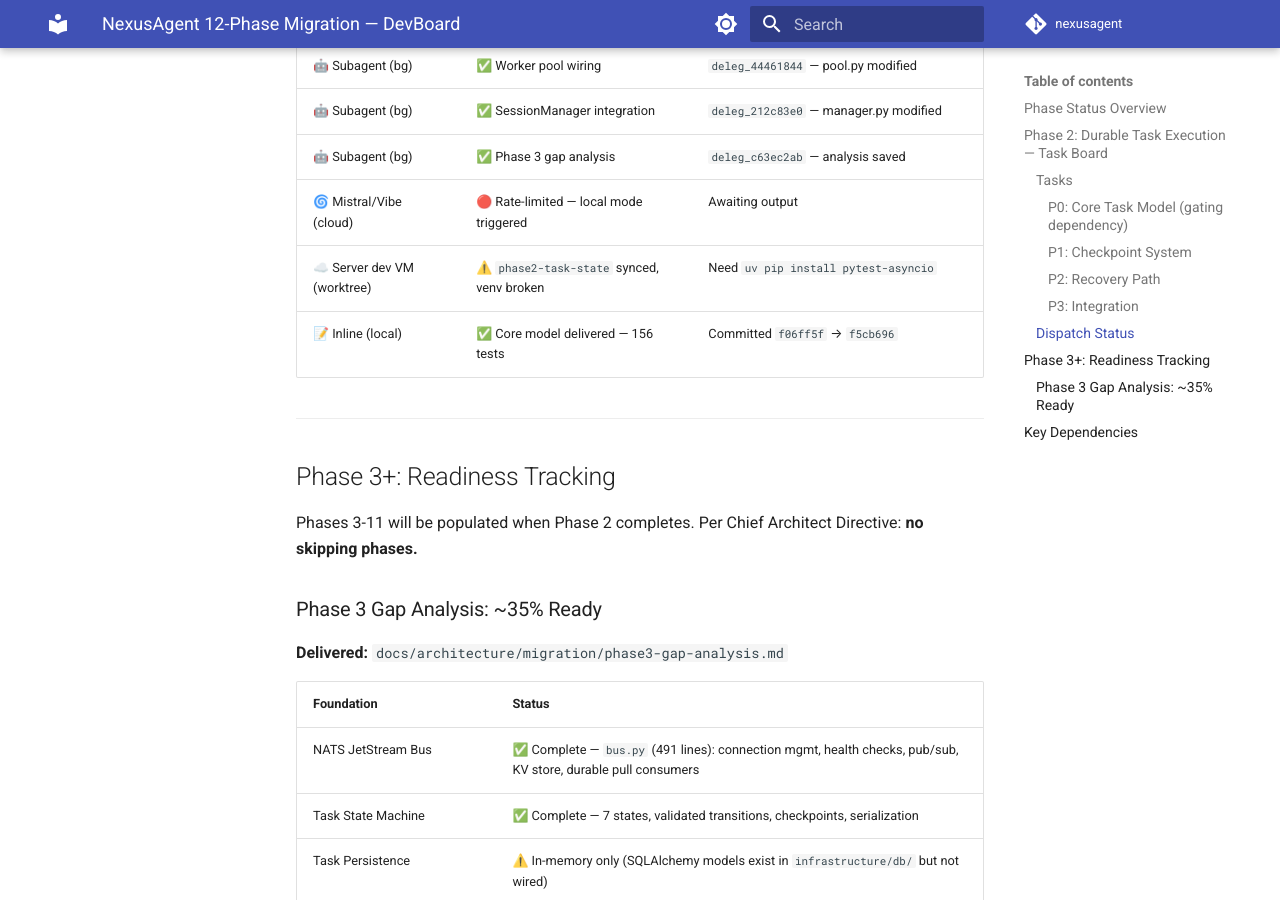
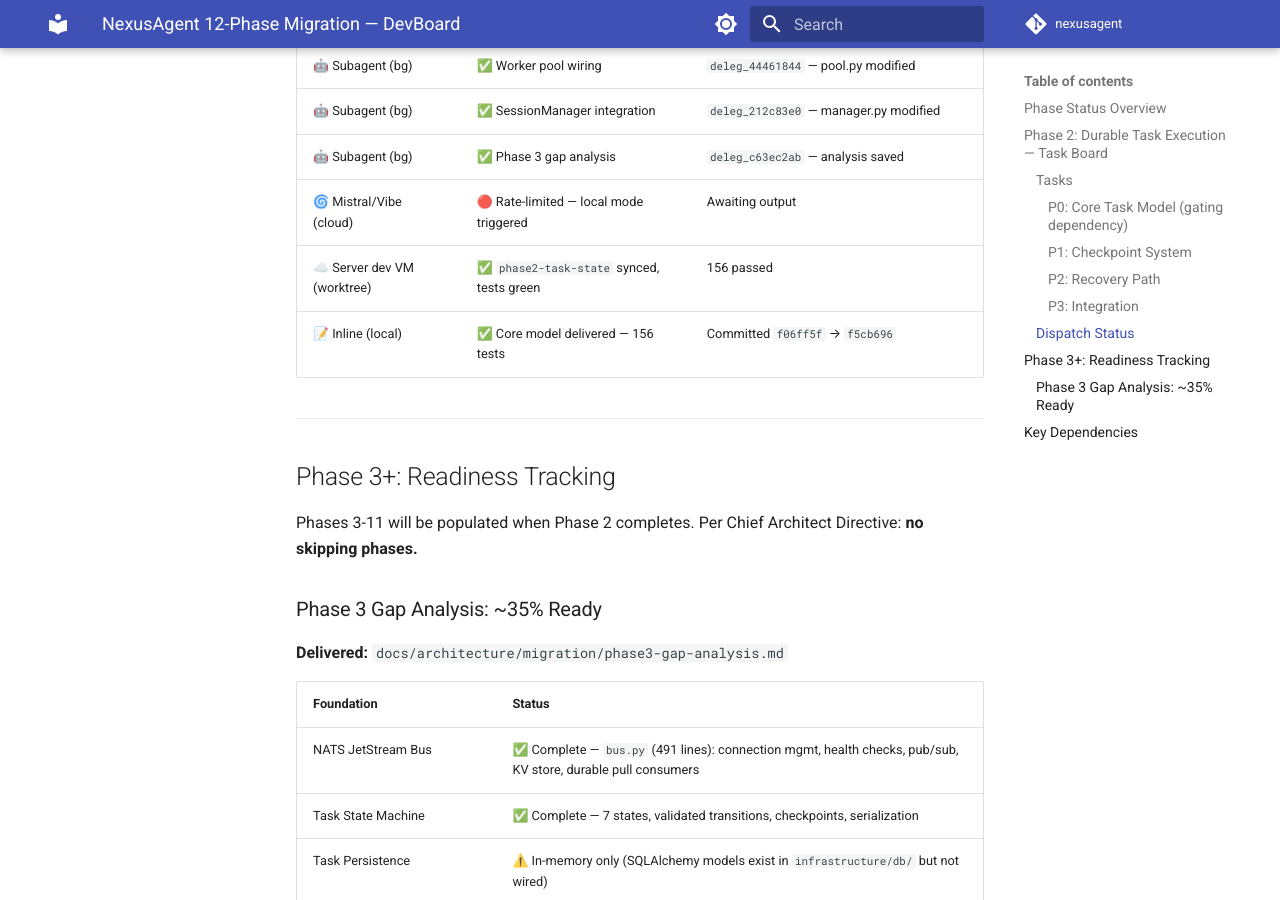
Before and after one commit to stephanos8926-lgtm/NexusAgent, an MkDocs documentation site: the page built from docs/devboard/README.md, in a window 1280 px wide and 900 px high, scrolled down 2852 px. Built offline with MkDocs 1.6.1 and Material for MkDocs 9.7.7, drawn with Linux system fonts in a browser that asks for light colours; comment, search, counter and statistics services are not loaded; the version menu is left out.

Commit message:
docs(devboard): Dev VM fixed — pytest-asyncio installed, 156 tests passing

```diff
--- a/docs/devboard/README.md
+++ b/docs/devboard/README.md
@@ -66,7 +66,7 @@
 | 🤖 Subagent (bg) | ✅ SessionManager integration | `deleg_212c83e0` — manager.py modified |
 | 🤖 Subagent (bg) | ✅ Phase 3 gap analysis | `deleg_c63ec2ab` — analysis saved |
 | 🌀 Mistral/Vibe (cloud) | 🔴 Rate-limited — local mode triggered | Awaiting output |
-| ☁️ Server dev VM (worktree) | ⚠️ `phase2-task-state` synced, venv broken | Need `uv pip install pytest-asyncio` |
+| ☁️ Server dev VM (worktree) | ✅ `phase2-task-state` synced, tests green | 156 passed |
 | 📝 Inline (local) | ✅ Core model delivered — 156 tests | Committed `f06ff5f` → `f5cb696` |
 
 ---
```
